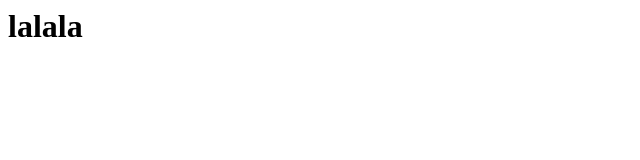
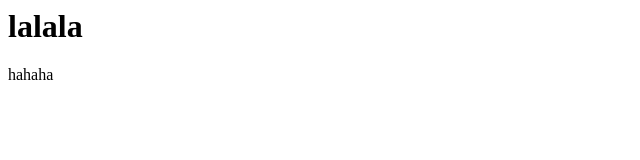
Before and after one commit to GZifan/GZifan, a plain HTML site: page 111.html in a window 1280 px wide. Shown: the full height of the page, 0-640 px from the left. Drawn offline with Linux system fonts and the light colour scheme.

Commit message:
111.html

```diff
--- a/111.html
+++ b/111.html
@@ -1,3 +1,4 @@
-<! DOCTYLE html>
+<!DOCTYLE html>
 <heading><h1>lalala</h1></heading>
+<body>hahaha</body>
 </html>
```
